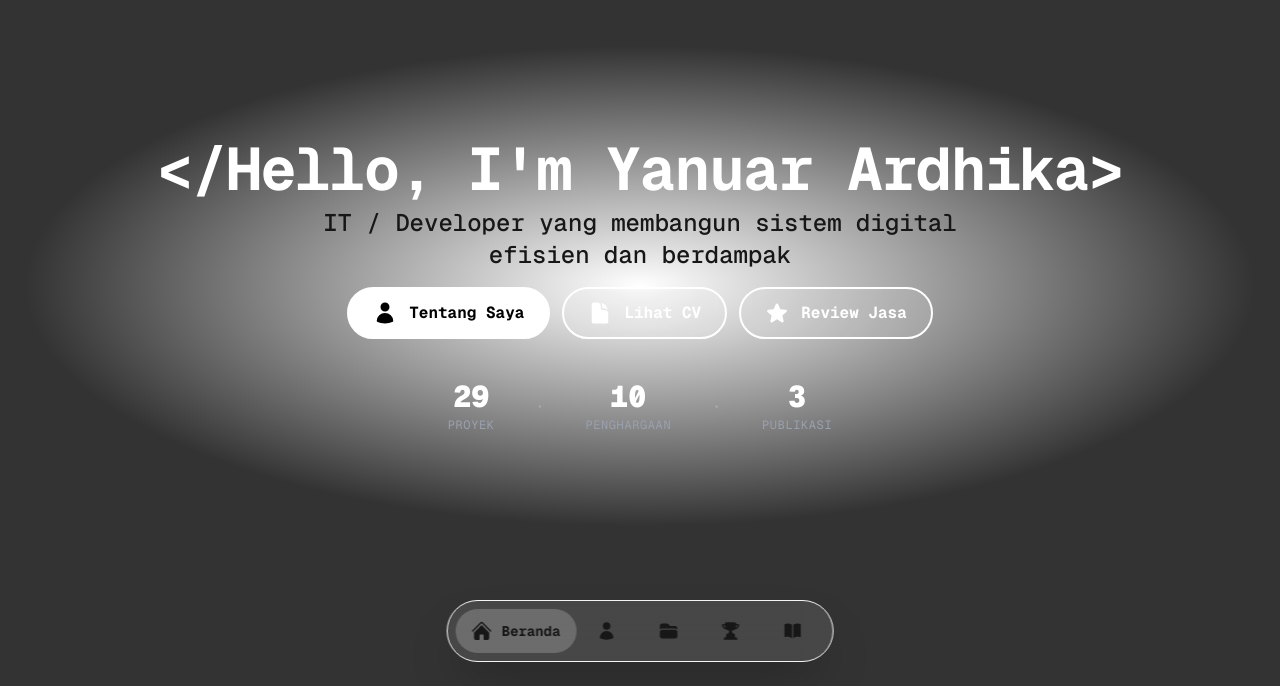
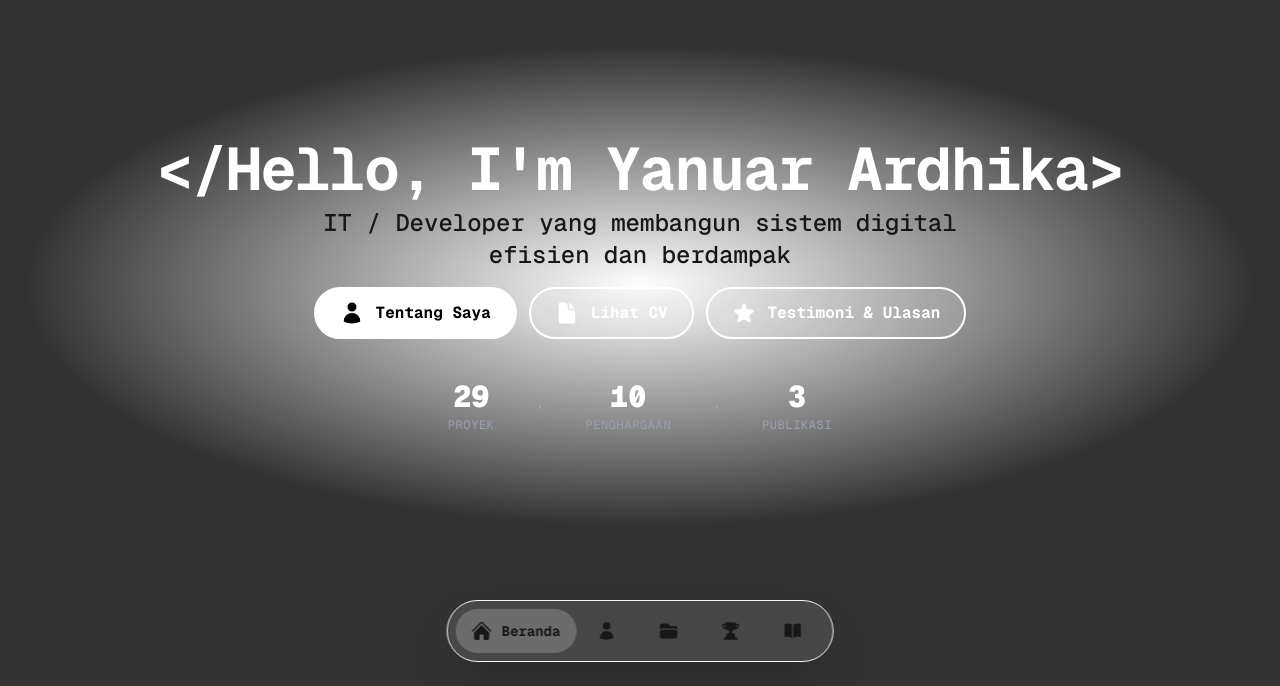
Before and after one commit to ardhikaxx/portofolio-nextjs, a Next.js app: page / in a window 1280 px wide. Shown: the part 114-800 px from the top of the page. Built offline with nearby package versions, Linux system fonts and the light colour scheme.

Commit message:
style: rename review button to Testimoni & Ulasan in hero section

```diff
--- a/app/ui/hero.tsx
+++ b/app/ui/hero.tsx
@@ -55,7 +55,7 @@ export default function Hero() {
           >
             <div className="absolute inset-0 -translate-x-full group-hover:translate-x-full transition-transform duration-1000 bg-linear-to-r from-transparent via-white/20 to-transparent" />
             <HiStar className="me-3 transition-transform duration-300 group-hover:scale-110 group-hover:rotate-12 relative z-10" size={24} />
-            <span className="relative z-10">Review Jasa</span>
+            <span className="relative z-10">Testimoni & Ulasan</span>
           </a>
         </div>
 
```
